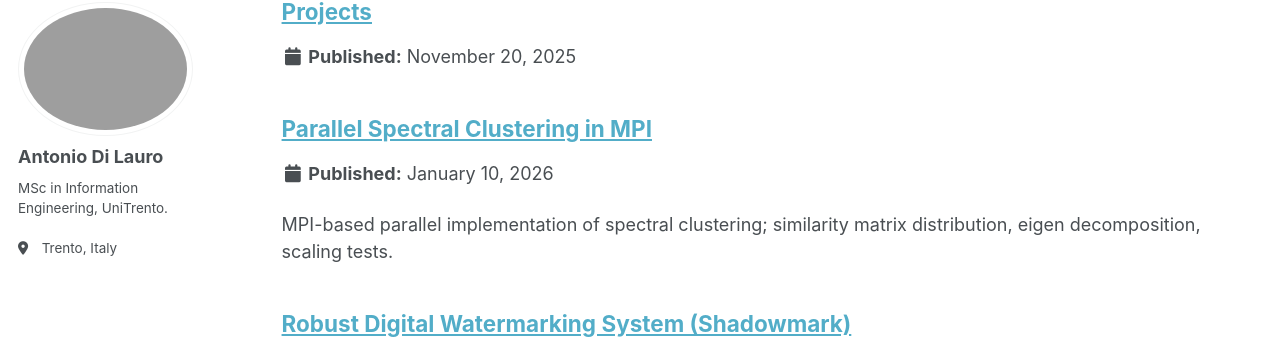
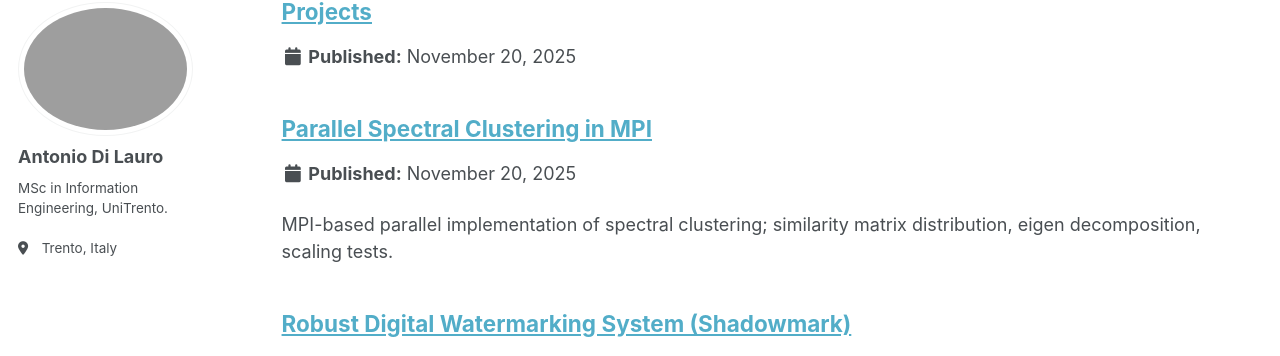
Before and after one commit to antodila/antodila.github.io, a Jekyll site: the page built from _pages/sitemap.md, in a window 1280 px wide and 900 px high, scrolled down 1029 px. Shown: the part 97-453 px from the top of the window. Built offline with Jekyll 4.4.1, drawn with Linux system fonts in a browser that asks for light colours; a script that is not in the unit is left out; some of the changed text lies outside the part shown.

Commit message:
Update 2025-02-parallel-spectral-clustering.md

```diff
--- a/_projects/2025-02-parallel-spectral-clustering.md
+++ b/_projects/2025-02-parallel-spectral-clustering.md
@@ -3,7 +3,7 @@ layout: single
 title: "Parallel Spectral Clustering in MPI"
 collection: projects
 permalink: /projects/mpi-spectral-clustering/
-date: 2026-01-10
+date: 2025-11-20
 venue: "High Performance Computing (2026)"
 excerpt: "MPI-based parallel implementation of spectral clustering; similarity matrix distribution, eigen decomposition, scaling tests."
 
```
